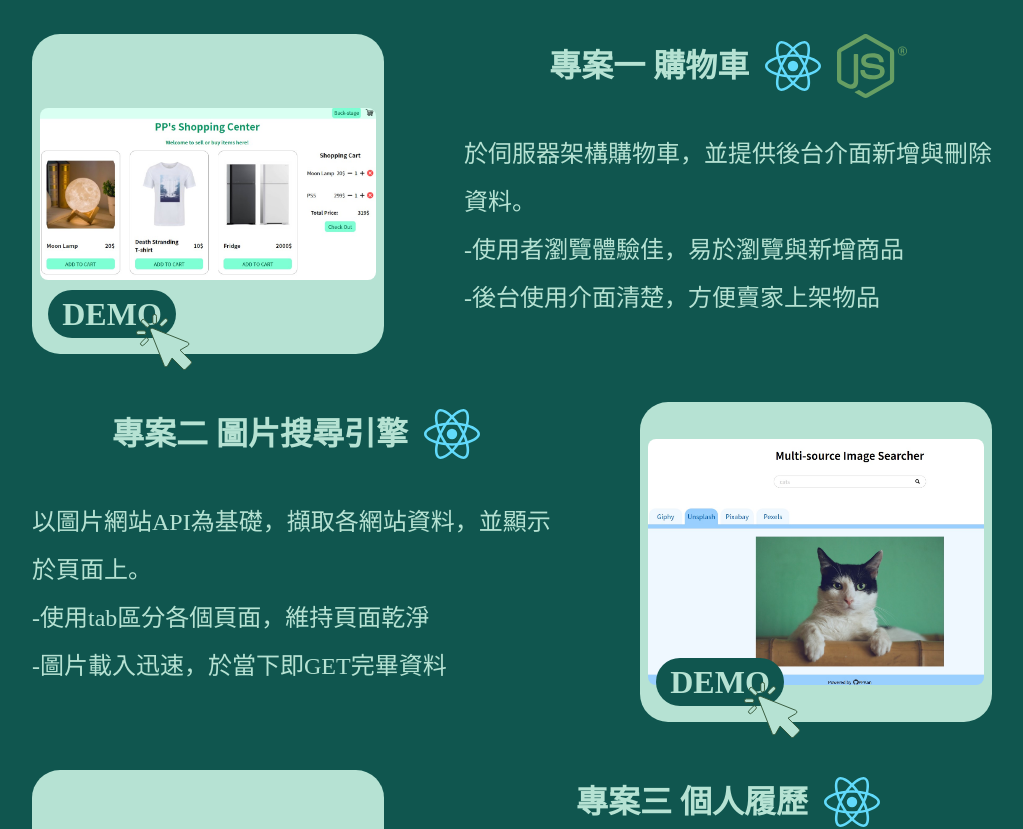
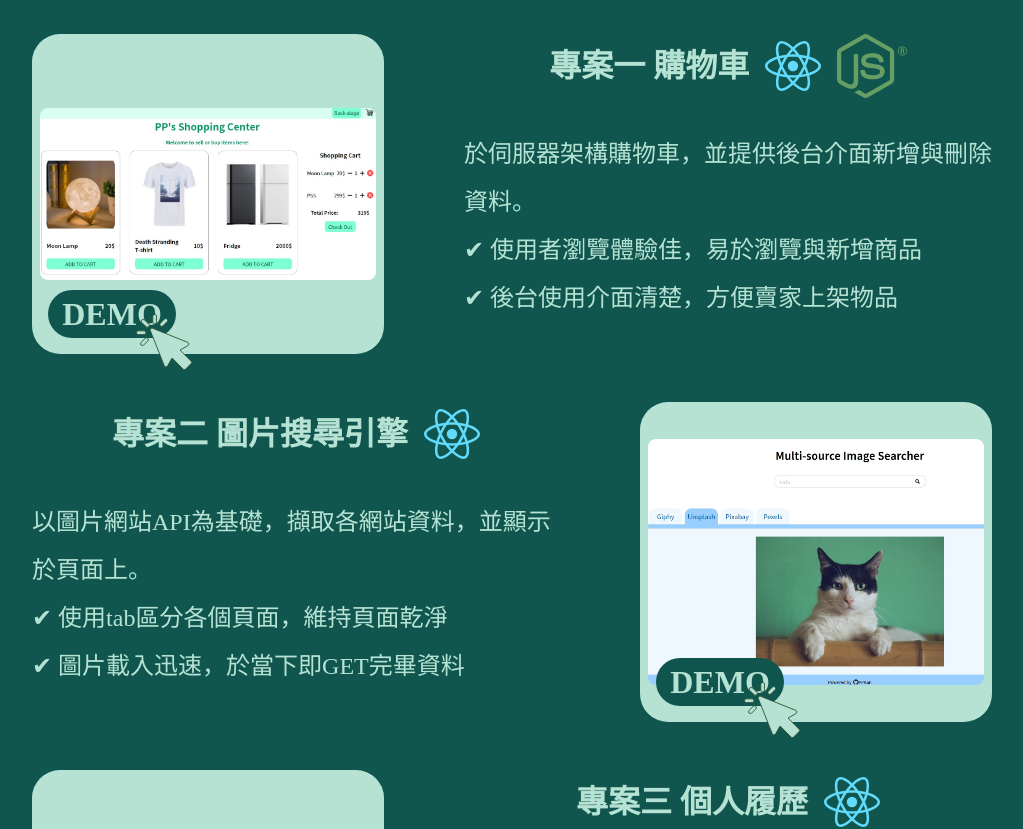
Before and after one commit to PPKan/my-protfolio, a React (Create React App) app: page / in a window 1280 px wide. Shown: the part 800-1629 px from the top of the page, without its empty margins (128-1151 px from the left). Built offline with nearby package versions, Linux system fonts and the light colour scheme; a web font is replaced by a local one.

Commit message:
change bulletpoint to arrow

```diff
--- a/src/component/Projects.js
+++ b/src/component/Projects.js
@@ -26,7 +26,7 @@ const sampleProjects = [
     name: "專案一 購物車",
     icons: [reactIcon, nodejsIcon],
     content:
-      "於伺服器架構購物車，並提供後台介面新增與刪除資料。\n-使用者瀏覽體驗佳，易於瀏覽與新增商品\n-後台使用介面清楚，方便賣家上架物品",
+      "於伺服器架構購物車，並提供後台介面新增與刪除資料。\n✔ 使用者瀏覽體驗佳，易於瀏覽與新增商品\n✔ 後台使用介面清楚，方便賣家上架物品",
     image: shoppingCartImage,
     link: "https://nervous-wright-29777b.netlify.app",
   },
@@ -35,7 +35,7 @@ const sampleProjects = [
     name: "專案二 圖片搜尋引擎",
     icons: [reactIcon],
     content:
-      "以圖片網站API為基礎，擷取各網站資料，並顯示於頁面上。\n-使用tab區分各個頁面，維持頁面乾淨 \n-圖片載入迅速，於當下即GET完畢資料",
+      "以圖片網站API為基礎，擷取各網站資料，並顯示於頁面上。\n✔ 使用tab區分各個頁面，維持頁面乾淨 \n✔ 圖片載入迅速，於當下即GET完畢資料",
     image: imageSeracherImage,
     link: "https://serene-golick-535c81.netlify.app/",
   },
@@ -44,7 +44,7 @@ const sampleProjects = [
     name: "專案三 個人履歷",
     icons: [reactIcon],
     content:
-      "自行繪製設計稿作為基礎，並依稿件完成切版，並加上特效。\n-分層清楚，結構明瞭\n-動畫吸睛卻不使人難以閱讀。",
+      "自行繪製設計稿作為基礎，並依稿件完成切版，並加上特效。\n✔ 分層清楚，結構明瞭\n✔ 動畫吸睛卻不使人難以閱讀。",
     image: portfolioImage,
     link: "https://gallant-nightingale-078fd5.netlify.app",
   },
@@ -53,7 +53,7 @@ const sampleProjects = [
     name: "其他專案",
     icons: [javascriptIcon, rubyIcon],
     content:
-      "-JavaScript/CSS/HTML製作的計算機\n-Ruby製作的終端機圈圈叉叉遊戲\n-Ruby製作的終端機猜單字遊戲",
+      "✔ JavaScript/CSS/HTML製作的計算機\n✔ Ruby製作的終端機圈圈叉叉遊戲\n✔ Ruby製作的終端機猜單字遊戲",
     image: calculatorImage,
     link: "https://linkby.tw/petervsjim",
   },
```
